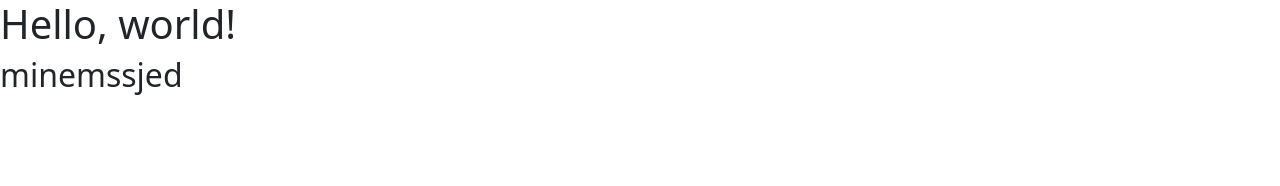
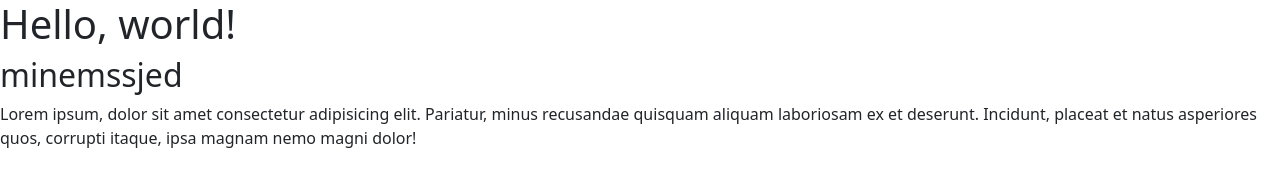
Before and after one commit to minemssjed/minemssjed.github.io, a plain HTML site: page index.html in a window 1280 px wide. Drawn offline with nearby package versions, Linux system fonts and the light colour scheme.

Commit message:
add lorem

```diff
--- a/index.html
+++ b/index.html
@@ -13,6 +13,7 @@
   <body>
     <h1>Hello, world!</h1>
     <h2>minemssjed</h2>
+    <p>Lorem ipsum, dolor sit amet consectetur adipisicing elit. Pariatur, minus recusandae quisquam aliquam laboriosam ex et deserunt. Incidunt, placeat et natus asperiores quos, corrupti itaque, ipsa magnam nemo magni dolor!</p>
 
     <!-- Optional JavaScript; choose one of the two! -->
 
```
